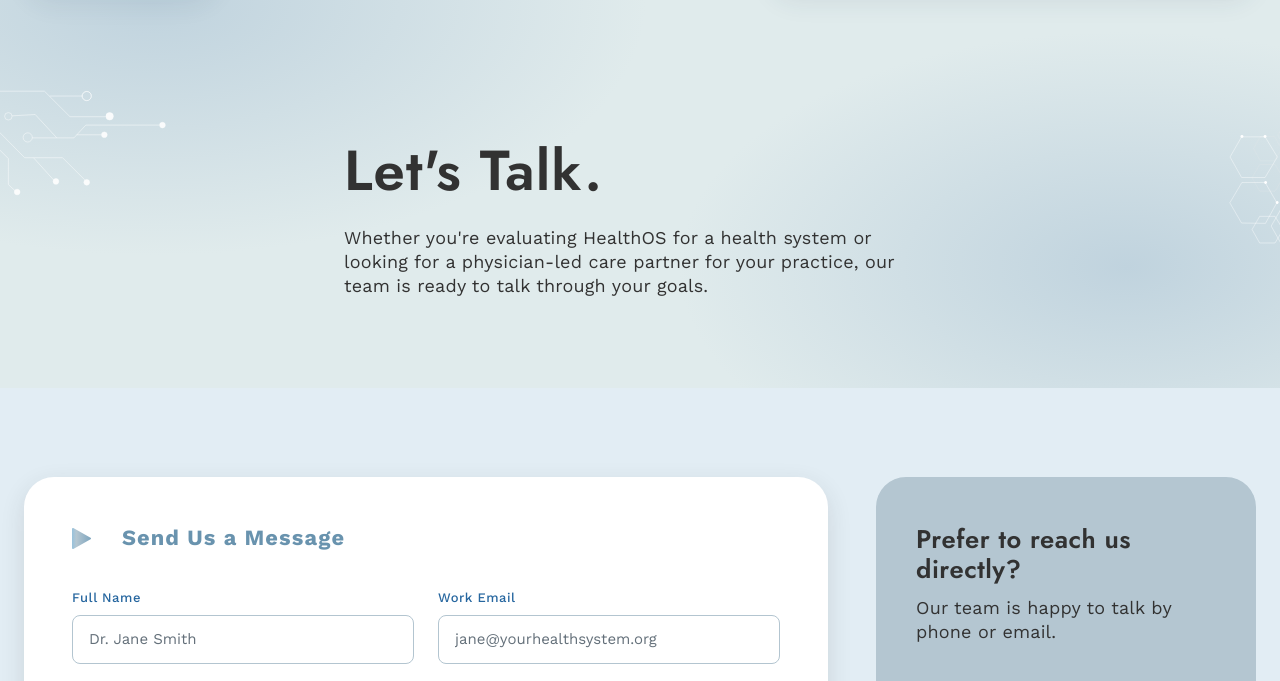
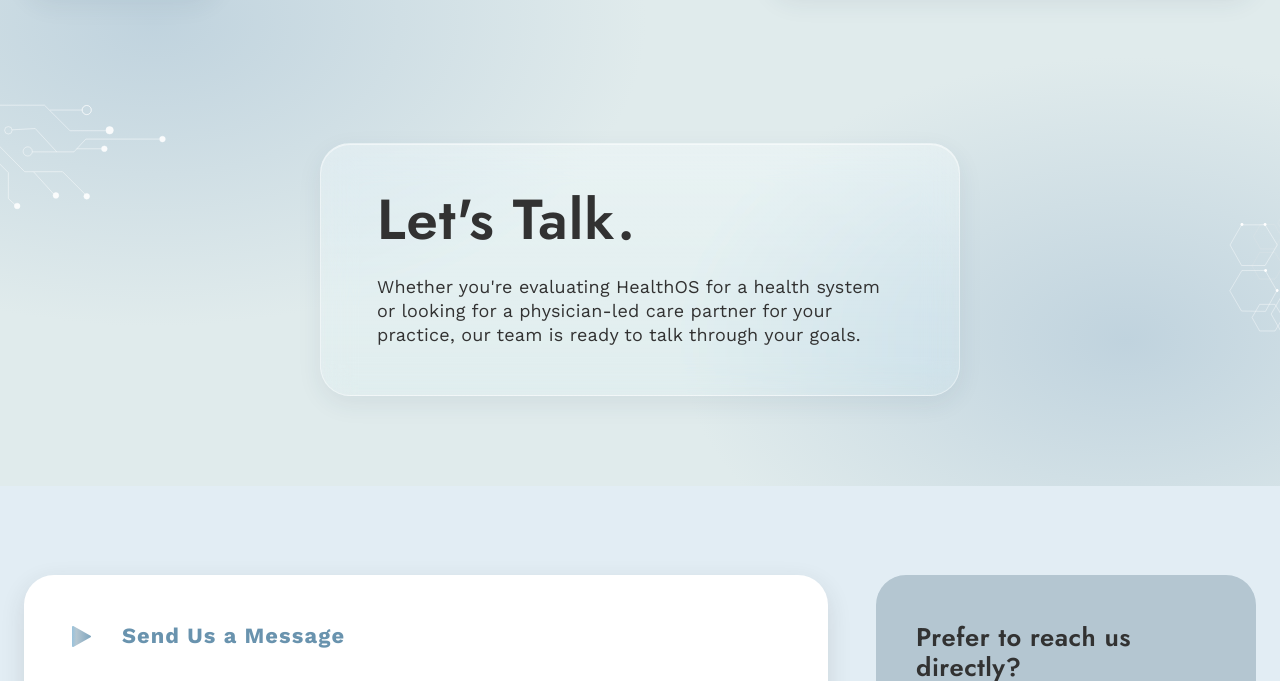
Before and after one commit to Refresh-Health/refresh-health-website, an Astro site: page /contact in a window 1280 px wide. Shown: the part 94-775 px from the top of the page. Built offline with nearby package versions, Linux system fonts and the light colour scheme; Astro itself is replaced by a stand-in of ours.

Commit message:
standardized glass effect across headers

```diff
--- a/public/assets/css/contact.css
+++ b/public/assets/css/contact.css
@@ -50,8 +50,28 @@
 .hero__inner {
   position: relative;
   z-index: 1;
+  padding-block: clamp(56px, 9vw, 128px) clamp(48px, 7vw, 96px);
+}
+
+/* Same frosted-glass recipe as .button-bar / .site-header .logo /
+   .pill-button / the home hero panel, so this bubble reads as the
+   same material. */
+.hero__panel {
   max-width: 640px;
-  padding-block: clamp(56px, 9vw, 128px) clamp(48px, 7vw, 96px);
+  margin-inline: auto;
+  padding: clamp(28px, 4vw, 48px) clamp(24px, 4.5vw, 56px);
+  border: 1px solid rgba(255, 255, 255, 0.4);
+  border-radius: var(--radius-lg);
+  background: linear-gradient(180deg, rgba(255, 255, 255, 0.35), rgba(255, 255, 255, 0.1));
+  box-shadow:
+    inset 0 1px 0 rgba(255, 255, 255, 0.5),
+    0 8px 24px rgba(38, 66, 90, 0.08);
+  backdrop-filter: blur(16px) saturate(140%);
+  -webkit-backdrop-filter: blur(16px) saturate(140%);
+}
+
+@supports not ((backdrop-filter: blur(1px)) or (-webkit-backdrop-filter: blur(1px))) {
+  .hero__panel { background: rgba(255, 255, 255, 0.7); }
 }
 
 .hero__title {
--- a/public/assets/css/home.css
+++ b/public/assets/css/home.css
@@ -55,6 +55,8 @@
   z-index: 1;
 }
 
+/* Same frosted-glass recipe as .button-bar / .site-header .logo /
+   .pill-button, so the hero bubble reads as the same material. */
 .hero__panel {
   display: flex;
   flex-direction: column;
@@ -62,9 +64,21 @@
   max-width: 920px;
   margin-inline: auto;
   padding: var(--space-xl) clamp(24px, 6vw, 80px);
+  border: 1px solid rgba(255, 255, 255, 0.4);
   border-radius: var(--radius-lg);
-  background: rgb(255 255 255 / 0.24);
+  background: linear-gradient(180deg, rgba(255, 255, 255, 0.35), rgba(255, 255, 255, 0.1));
+  box-shadow:
+    inset 0 1px 0 rgba(255, 255, 255, 0.5),
+    0 8px 24px rgba(38, 66, 90, 0.08);
+  backdrop-filter: blur(16px) saturate(140%);
+  -webkit-backdrop-filter: blur(16px) saturate(140%);
   text-align: center;
+}
+
+/* Bars, gradients and shadows still read as "glass" without the blur;
+   this just keeps the fill from washing out to near-invisible white. */
+@supports not ((backdrop-filter: blur(1px)) or (-webkit-backdrop-filter: blur(1px))) {
+  .hero__panel { background: rgba(255, 255, 255, 0.7); }
 }
 
 .hero__title {
--- a/public/assets/css/platform.css
+++ b/public/assets/css/platform.css
@@ -24,6 +24,27 @@
   z-index: 1;
   padding-top: clamp(56px, 9vw, 130px);
   text-align: center;
+}
+
+/* Same frosted-glass recipe as .button-bar / .site-header .logo /
+   .pill-button / the home hero panel, so this bubble reads as the
+   same material. */
+.hero__panel {
+  max-width: 820px;
+  margin-inline: auto;
+  padding: clamp(32px, 4.5vw, 56px) clamp(24px, 5vw, 64px);
+  border: 1px solid rgba(255, 255, 255, 0.4);
+  border-radius: var(--radius-lg);
+  background: linear-gradient(180deg, rgba(255, 255, 255, 0.35), rgba(255, 255, 255, 0.1));
+  box-shadow:
+    inset 0 1px 0 rgba(255, 255, 255, 0.5),
+    0 8px 24px rgba(38, 66, 90, 0.08);
+  backdrop-filter: blur(16px) saturate(140%);
+  -webkit-backdrop-filter: blur(16px) saturate(140%);
+}
+
+@supports not ((backdrop-filter: blur(1px)) or (-webkit-backdrop-filter: blur(1px))) {
+  .hero__panel { background: rgba(255, 255, 255, 0.7); }
 }
 
 .hero__title {
--- a/public/assets/css/solutions.css
+++ b/public/assets/css/solutions.css
@@ -48,16 +48,31 @@
 .hero__inner {
   position: relative;
   z-index: 1;
+  padding-block: clamp(28px, 4vw, 48px) clamp(48px, 6vw, 72px);
+}
+
+/* Same frosted-glass recipe as .button-bar / .site-header .logo /
+   .pill-button / the home hero panel, so this bubble reads as the
+   same material. */
+.hero__panel {
   display: grid;
   grid-template-columns: minmax(0, 587px) 412px;
   justify-content: space-between;
-  align-items: start;
+  align-items: center;
   gap: var(--space-xl);
-  padding-bottom: clamp(48px, 6vw, 72px);
+  padding: clamp(28px, 4vw, 48px) clamp(24px, 4.5vw, 56px);
+  border: 1px solid rgba(255, 255, 255, 0.4);
+  border-radius: var(--radius-lg);
+  background: linear-gradient(180deg, rgba(255, 255, 255, 0.35), rgba(255, 255, 255, 0.1));
+  box-shadow:
+    inset 0 1px 0 rgba(255, 255, 255, 0.5),
+    0 8px 24px rgba(38, 66, 90, 0.08);
+  backdrop-filter: blur(16px) saturate(140%);
+  -webkit-backdrop-filter: blur(16px) saturate(140%);
 }
 
-.hero__copy {
-  padding-top: clamp(40px, 7.5vw, 108px);
+@supports not ((backdrop-filter: blur(1px)) or (-webkit-backdrop-filter: blur(1px))) {
+  .hero__panel { background: rgba(255, 255, 255, 0.7); }
 }
 
 .hero__title {
@@ -83,7 +98,6 @@
 .hero__photo {
   width: 412px;
   aspect-ratio: 412 / 472;
-  margin-top: clamp(24px, 8vw, 120px);
   /* the export mirrors the source photograph */
   transform: scaleX(-1);
   border-radius: var(--radius-md);
@@ -91,8 +105,8 @@
 }
 
 @media (max-width: 900px) {
-  .hero__inner { grid-template-columns: 1fr; }
-  .hero__photo { width: 100%; max-width: 412px; margin-top: 0; }
+  .hero__panel { grid-template-columns: 1fr; }
+  .hero__photo { width: 100%; max-width: 412px; }
   .hero__circuit { display: none; }
 }
 
--- a/src/pages/contact/index.astro
+++ b/src/pages/contact/index.astro
@@ -19,9 +19,11 @@
   <Header />
 
   <div class="container hero__inner">
-    <h1 class="hero__title">Let's Talk.</h1>
-    <p class="body hero__lead">Whether you're evaluating HealthOS for a health system or looking for a
-      physician-led care partner for your practice, our team is ready to talk through your goals.</p>
+    <div class="hero__panel">
+      <h1 class="hero__title">Let's Talk.</h1>
+      <p class="body hero__lead">Whether you're evaluating HealthOS for a health system or looking for a
+        physician-led care partner for your practice, our team is ready to talk through your goals.</p>
+    </div>
   </div>
 </section>
 
--- a/src/pages/solutions/index.astro
+++ b/src/pages/solutions/index.astro
@@ -22,6 +22,7 @@
   <Header />
 
   <div class="container hero__inner">
+    <div class="hero__panel">
       <div class="hero__copy">
         <h1 class="hero__title">Technology driven Care Delivery</h1>
         <p class="hero__lead">Refresh Health brings together the strength of our HealthOS platform and a
@@ -31,6 +32,7 @@
       </div>
       <img class="hero__photo" src="/assets/img/iv-stand.png"
            alt="An IV stand with a drip bag in a softly lit clinical room">
+    </div>
   </div>
 </section>
 
```
Also changed, not shown: src/pages/platform/index.astro (+6 -4 lines). Lines whose indentation alone changed are shown as unchanged.
